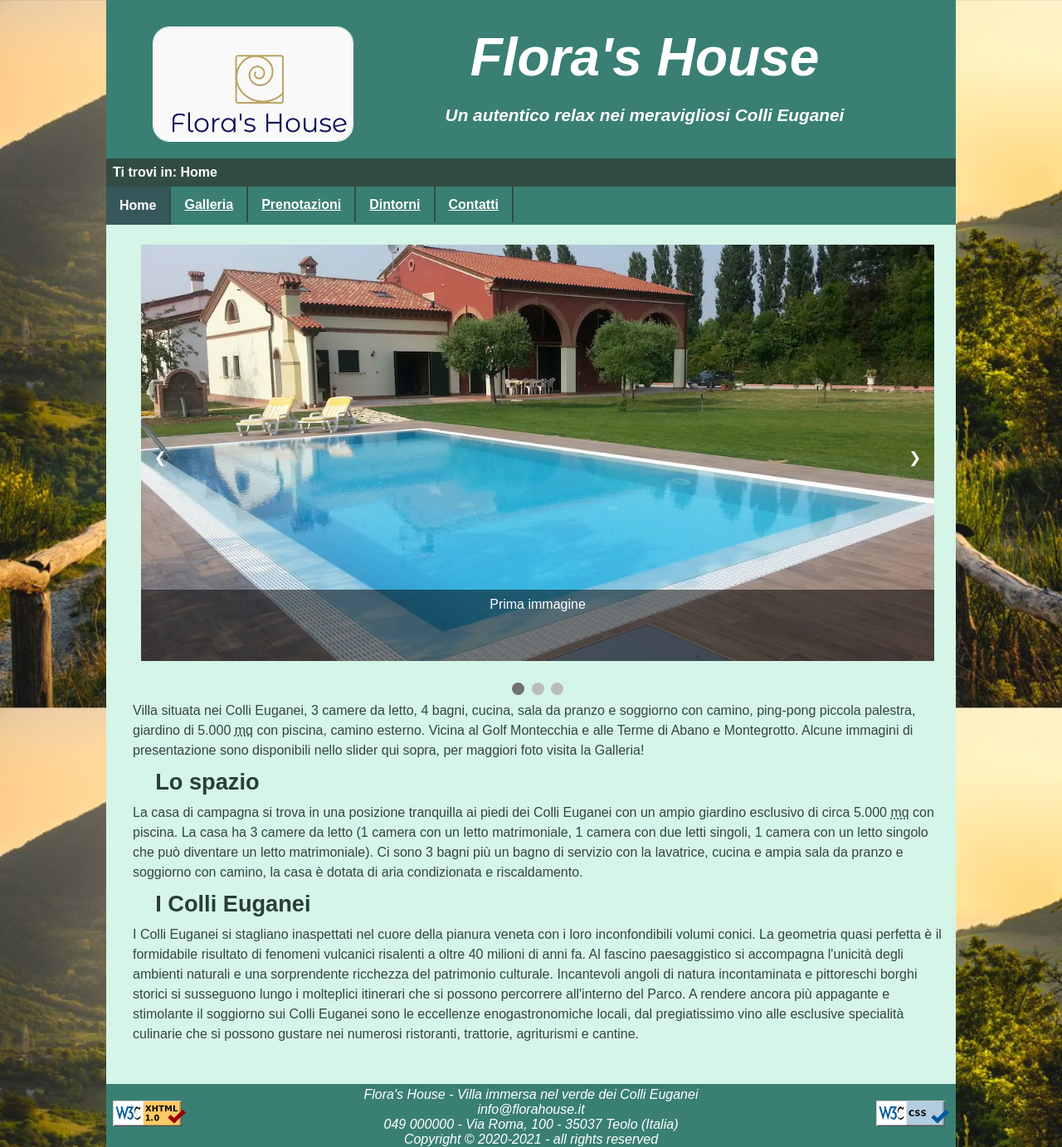
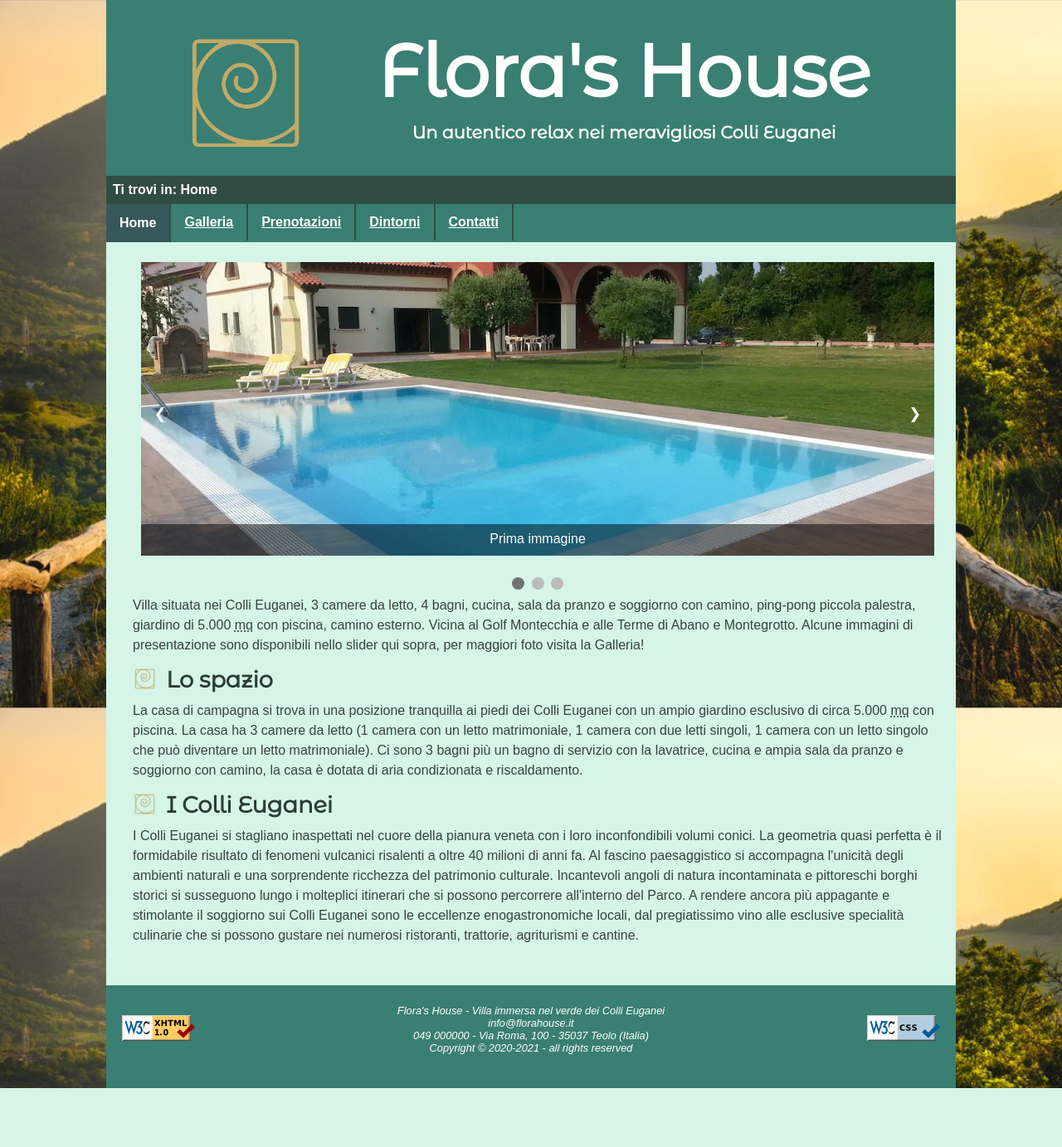
Before and after one commit to comodei/Flora-s-House-TecWeb-Project-, a PHP site: page /html/base.html in a window 1280 px wide. Shown: the whole page at 83% size. After the commit the page ends 1312 px from the top, so only its background shows below. Run offline with PHP 8.4, Linux system fonts and the light colour scheme.

Commit message:
aggiustamenti vari

```diff
--- a/html/base.html
+++ b/html/base.html
@@ -47,21 +47,18 @@
 
   <!-- Full-width images with number and caption text -->
       <div class="mySlides fade">
-        <div class="numbertext">1 / 3</div>
         <img src="../images/sample_hd_jpg.jpg" alt="Immagine che raffigura la Villa. Si vede la casa di colore rosso a destra e giallo a sinistra. E' possibile vedere anche la piscina e il giardino con gli ulivi e gli sdrai per prendere il sole." role="img"/>
-        <div class="text">Prima immagine</div>
+        <div class="slidetext hometext">Prima immagine</div>
       </div>
 
       <div class="mySlides fade">
-        <div class="numbertext">2 / 3</div>
         <img id="img2" src="../images/villa4.jpg" alt="Immagine dove si vede il giardino della Villa con degli ulivi. Si vedono inoltre un tavolino con delle sedie per sedersi e il camino" role="img"/>
-        <div class="text">Seconda immagine</div>
+        <div class="slidetext hometext">Seconda immagine</div>
       </div>
 
       <div class="mySlides fade">
-        <div class="numbertext">3 / 3</div>
         <img src="../images/villa5.jpg" alt="Immagine dove si vede il giardino della Villa con degli ulivi. Si vedono inoltre un tavolino con delle sedie per sedersi e degli sdrai per prendere il sole" role="img"/>
-        <div class="text">Terza immagine</div>
+        <div class="slidetext hometext">Terza immagine</div>
       </div>
 
   <!-- Next and previous buttons -->
@@ -80,10 +77,10 @@
     <p>Villa situata nei Colli Euganei, 3 camere da letto, 4 bagni, cucina, sala da pranzo e soggiorno con camino, ping-pong piccola palestra, giardino di 5.000 <abbr title="Metri quadrati">mq</abbr> con piscina, camino esterno. Vicina al Golf Montecchia e alle Terme di Abano e Montegrotto. Alcune immagini di presentazione
     sono disponibili nello slider qui sopra, per maggiori foto visita la Galleria!
     </p>
-    <h3>Lo spazio</h3>
+    <h3><img class="imgDot" src="../images/logo.png" alt=""/>Lo spazio</h3>
     <p>La casa di campagna si trova in una posizione tranquilla ai piedi dei Colli Euganei con un ampio giardino esclusivo di circa 5.000 <abbr title="Metri quadrati">mq</abbr> con piscina. La casa ha 3 camere da letto (1 camera con un letto matrimoniale, 1 camera con due letti singoli, 1 camera con un letto singolo che può diventare un letto matrimoniale). Ci sono 3 bagni più un bagno di servizio con la lavatrice, cucina e ampia sala da pranzo e soggiorno con camino, la casa è dotata di aria condizionata e riscaldamento.
     </p>
-    <h3>I Colli Euganei</h3>
+    <h3><img class="imgDot" src="../images/logo.png" alt=""/>I Colli Euganei</h3>
     <p>I Colli Euganei si stagliano inaspettati nel cuore della pianura veneta con i loro inconfondibili volumi conici. La geometria quasi perfetta è il formidabile risultato di fenomeni vulcanici risalenti a oltre 40 milioni di anni fa. Al fascino paesaggistico si accompagna l'unicità degli ambienti naturali e una sorprendente ricchezza del patrimonio culturale.
     Incantevoli angoli di natura incontaminata e pittoreschi borghi storici si susseguono lungo i molteplici itinerari che si possono percorrere all'interno del Parco.
     A rendere ancora più appagante e stimolante il soggiorno sui Colli Euganei sono le eccellenze enogastronomiche locali, dal pregiatissimo vino alle esclusive specialità culinarie che si possono gustare nei numerosi ristoranti, trattorie, agriturismi e cantine.
--- a/style/printPagine.css
+++ b/style/printPagine.css
@@ -1,6 +1,7 @@
 *{
 	padding: 0em;
 	margin:0em;
+	color: rgba(42,61,54,1.00);
 }
 html,body{
     font-family:"Times New Roman",Serif;
--- a/style/style_lavoro.css
+++ b/style/style_lavoro.css
@@ -29,6 +29,12 @@ body{
 }
 
 /*HEADER*/
+
+@font-face {
+  font-family: titleFont;
+  src: url("../MontserratAlternates-Regular.ttf");
+}
+
 #header ul{
     list-style-type: none;
 }
@@ -41,21 +47,20 @@ body{
     color: #FFFFFF;
 }
 #header h1{
-    font-size: 4em;
-    font-style: italic;
+    font-size: 5.5em;
+	font-family: titleFont,"Arial",cursive,Sans-serif;
 }
 #header h3{
-    padding-top:1em;
-    font-style: italic;
+    padding-top:0.4em;
+	font-family: titleFont,"Arial",cursive,Sans-serif;
     font-size: 1.3em;
 }
 #logo{
     float:left;
-    width:25%;
-    max-width: 15em;
-    border:1px solid white;
-    border-radius: 20px;
-	  margin-left: 2em;
+    width:auto;
+	max-height: 10em;
+	margin-left: 4em;
+	object-fit: contain;
 }
 
 /*BREADCRUMB*/
@@ -74,6 +79,13 @@ body{
   padding: 14px 16px;
   background-color: #37585A;
   font-weight: bold;
+}
+
+#menu{
+	position: -webkit-sticky;
+	position: sticky;
+	top: 0;
+	z-index: 1;
 }
 #menu ul{
   list-style-type: none;
@@ -118,17 +130,21 @@ img#villa{
 .main h3{
 	color: rgba(42,61,54,1.00);
   	text-align: left;
-	  margin-left: 1em;
   	font-weight: bold;
     padding-top: 0.5em;
     padding-bottom: 0.5em;
     font-size: 1.7em;
+	font-family: titleFont,"Arial",cursive,Sans-serif;
 }
 .main h2{ /*essenzialmente pagina contatti*/
 	color: rgba(42,61,54,1.00);
     font-size: 2em;
     padding-top:0.3em;
     padding-bottom: 0.8em;
+	font-family: titleFont,"Arial",cursive,Sans-serif;
+}
+.main dt{
+	color: rgba(42,61,54,1.00);
 }
 .bord{
     padding: 0.4em;
@@ -140,11 +156,13 @@ img#villa{
 
 /*FOOTER*/
 #footer{
+
     text-align:center;
-    font-size: 1em;
-    padding-right: 0.5em;
-    padding-left: 0.5em;
-    padding-top:0.2em;
+	padding-bottom: 3.2em;
+    font-size: 0.8em;
+    padding-right: 1.5em;
+    padding-left: 1.5em;
+    padding-top:1.8em;
     font-style: italic;
     background-color: #3A7F73;
 }
@@ -198,9 +216,13 @@ img#villa{
 .map_container{
     padding: 0.5em;
 }
-img.contacts{
+img.imgDot{
     width: 3%;
     padding-right: 0.4em;
+	margin-bottom: -0.16em;
+}
+img .contacts{
+
 }
 dl.elencoContatti dt{
     font-weight: bold;
@@ -264,9 +286,14 @@ div.main .slideshow-container {
 div.main .slideshow-container::after{
 	display: block;
     content: '';
-    /* se si vuole il 16:9 aspect ratio è 56.25%*/
-    padding-bottom: 50%;
+	padding-bottom: 50%; /* questo parametro regola l'aspect ratio, se si vuole il 16:9 aspect ratio è 56.25%*/
 }
+
+
+#slideshow_home::after{
+	padding-bottom: 37%; /*per la home occupa meno spazio*/
+}
+
 div.main .mySlides {
     display: none;
 }
@@ -301,7 +328,7 @@ div.main .next {
 div.main .prev:hover, div.main .next:hover {
   background-color: rgba(0,0,0,0.8);
 }
-div.main .text {
+div.main .slidetext {
   	color: white;
   	font-size: 1em;
   	position: absolute;
@@ -312,7 +339,9 @@ div.main .text {
 	min-height: 5em;
 	background-color: rgba(0,0,0,0.5);
 }
-
+div.main .hometext{
+	min-height: 2em;
+}
 div.main .dot {
   cursor: pointer;
   height: 15px;
```
Also changed, not shown: html/contatti.html (+4 -4 lines), html/galleria.html (+10 -10 lines), MontserratAlternates-Regular.ttf (added), images/logo.png, images/logo_old.png (added). Lines whose indentation alone changed are shown as unchanged.
